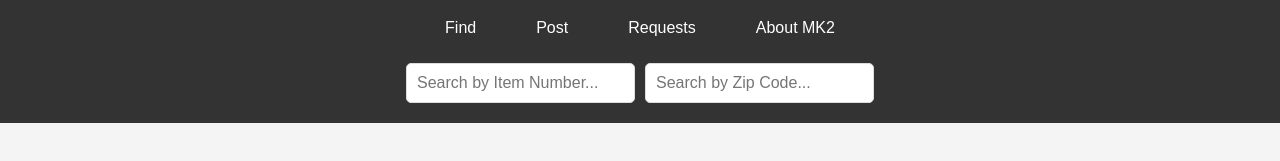
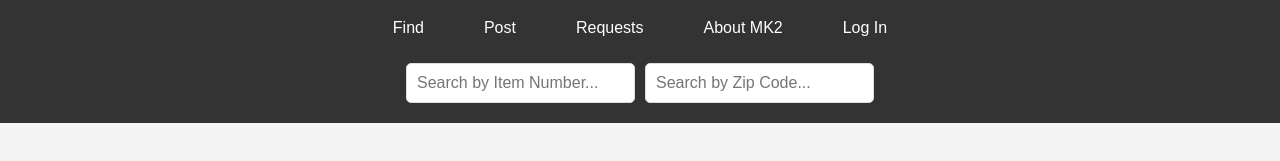
Before and after one commit to reyansh201/BANX, a website with bundled scripts: page index.html in a window 1280 px wide. Shown: the part 71-232 px from the top of the page. Built offline with nearby package versions, Linux system fonts and the light colour scheme; no server answers; files whose address does not match are found by name.

Commit message:
Update index.html

```diff
--- a/index.html
+++ b/index.html
@@ -16,6 +16,7 @@
         <li><a href="post.html">Post</a></li>
         <li><a href = "requests.html">Requests</a></li>
         <li><a href="loggedin.html">About MK2</a></li>
+        <li><a href= "login.html"> Log In </a></li>
       </ul>
     </nav>
     <div id="searchContainer">
```
